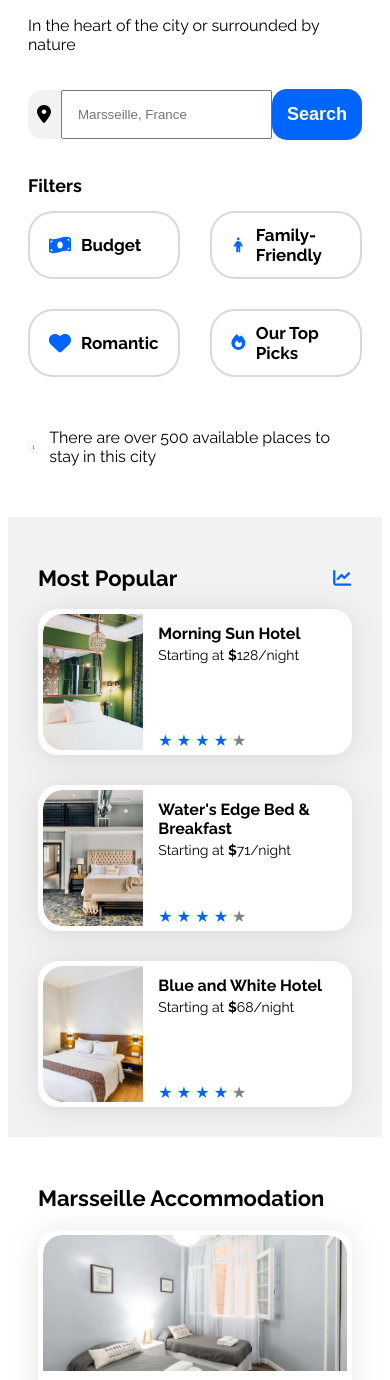
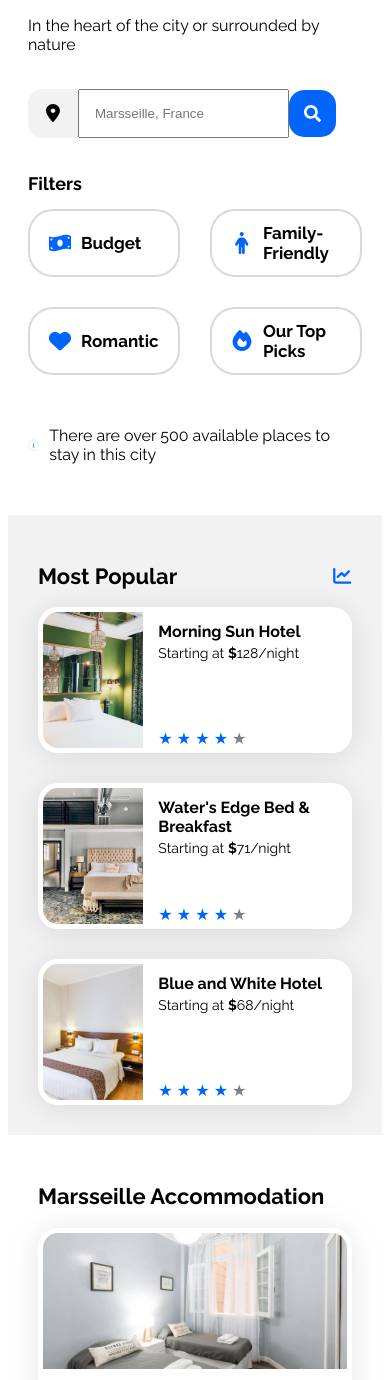
Before and after one commit to dcampos95/booki, a plain HTML site: page index.html in a window 390 px wide. Shown: the part 163-1543 px from the top of the page. Drawn offline with Linux system fonts and the light colour scheme.

Commit message:
search button, filter buttons icons, cards ratio

```diff
--- a/index.html
+++ b/index.html
@@ -54,7 +54,21 @@
 						</svg>
 					</span>
 					<input type="search-bar" placeholder="Marsseille, France" />
-					<button>Search</button>
+					<button>
+						<svg
+							width="17"
+							height="17"
+							viewBox="0 0 17 17"
+							fill="none"
+							xmlns="http://www.w3.org/2000/svg"
+						>
+							<path
+								d="M16.7688 14.6976L13.4582 11.3876C13.3088 11.2382 13.1062 11.1552 12.8937 11.1552H12.3525C13.2689 9.9832 13.8135 8.50913 13.8135 6.90558C13.8135 3.09091 10.7221 0 6.90676 0C3.09144 0 0 3.09091 0 6.90558C0 10.7202 3.09144 13.8112 6.90676 13.8112C8.51058 13.8112 9.98491 13.2667 11.1571 12.3504V12.8915C11.1571 13.104 11.2401 13.3065 11.3895 13.4559L14.7001 16.7659C15.0122 17.078 15.517 17.078 15.8258 16.7659L16.7655 15.8264C17.0776 15.5143 17.0776 15.0097 16.7688 14.6976ZM6.90676 11.1552C4.55912 11.1552 2.65644 9.25613 2.65644 6.90558C2.65644 4.55834 4.5558 2.65599 6.90676 2.65599C9.25439 2.65599 11.1571 4.55502 11.1571 6.90558C11.1571 9.25281 9.25771 11.1552 6.90676 11.1552Z"
+								fill="white"
+							/>
+						</svg>
+						<span>Search</span>
+					</button>
 				</div>
 				<div class="filter-bar">
 					<div>Filters</div>
@@ -104,10 +118,10 @@
 							</svg>
 							Romantic</span
 						>
-						<span class="filter-button" class="activated"
+						<span class="filter-button"
 							><svg
-								width="19"
-								height="21"
+								width="22"
+								height="22"
 								viewBox="0 0 19 21"
 								fill="none"
 								xmlns="http://www.w3.org/2000/svg"
--- a/style.css
+++ b/style.css
@@ -84,6 +84,9 @@ input #search-bar {
 	border-top-right-radius: 15px;
 	border-bottom-right-radius: 15px;
 }
+button svg {
+	display: none;
+}
 .filter-bar {
 	display: flex;
 	flex-direction: row;
@@ -95,7 +98,7 @@ input #search-bar {
 .filter-options {
 	display: flex;
 	flex-direction: row;
-	gap: 20px;
+	gap: 15px;
 }
 .filter-button {
 	display: flex;
@@ -108,9 +111,16 @@ input #search-bar {
 	gap: 10px;
 	font-size: 17px;
 	font-weight: 700;
+	transition: background-color 0.3s ease-in-out;
 }
-.activated {
+.filter-button:hover {
 	background-color: #deebff;
+	cursor: default;
+}
+.filter-button svg {
+	flex-basis: 22px;
+	flex-grow: 0;
+	flex-shrink: 0;
 }
 .infobar {
 	display: flex;
@@ -160,8 +170,8 @@ input #search-bar {
 .card-container-accommodation img {
 	width: 100%;
 	height: 136px;
-	border-top-left-radius: 20px;
-	border-top-right-radius: 20px;
+	border-top-left-radius: 15px;
+	border-top-right-radius: 15px;
 }
 .accommodation-subtitle {
 	font-size: 18px;
@@ -183,8 +193,8 @@ input #search-bar {
 .card-container-popular img {
 	width: 33%;
 	height: 136px;
-	border-top-left-radius: 20px;
-	border-bottom-left-radius: 20px;
+	border-top-left-radius: 15px;
+	border-bottom-left-radius: 15px;
 }
 
 .card-container-ttd img {
@@ -312,6 +322,12 @@ ul {
 		border-top-left-radius: 15px;
 		border-bottom-left-radius: 15px;
 	}
+	button svg {
+		display: block;
+	}
+	button span {
+		display: none;
+	}
 	.accommodation-and-popular,
 	.card-container-accommodation,
 	.card-container-popular,
```
